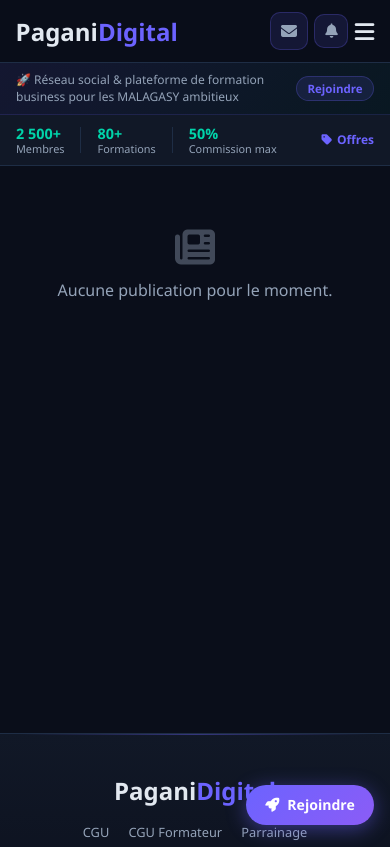
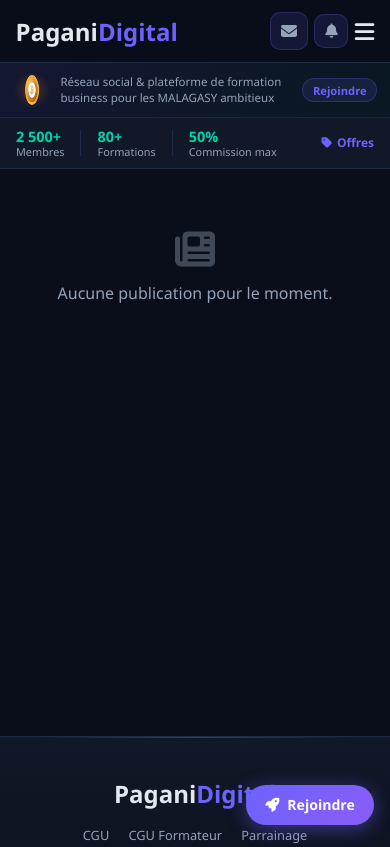
Before and after one commit to pagani-digital/pagani-digital, a plain HTML site: page frontend/pages/index.html in a window 390 px wide. Shown: the top 847 px of the page. Drawn offline with Linux system fonts and the light colour scheme; no server answers.

Commit message:
index mobile : bitcoin anime dans banniere intro

```diff
--- a/frontend/pages/index.html
+++ b/frontend/pages/index.html
@@ -47,16 +47,18 @@
       /* Mini banniere presentation */
       .mobile-intro-bar {
         display: flex; align-items: center; justify-content: space-between;
-        gap: 0.8rem; padding: 0.55rem 1rem;
+        gap: 0.6rem; padding: 0.5rem 0.8rem;
         background: linear-gradient(135deg, rgba(108,99,255,0.1), rgba(0,212,170,0.05));
         border-bottom: 1px solid rgba(108,99,255,0.15);
       }
-      .mobile-intro-text { font-size: 0.75rem; color: var(--text2); line-height: 1.4; flex: 1; }
+      .mobile-intro-coin { flex-shrink: 0; display: flex; align-items: center; }
+      .mobile-intro-text { font-size: 0.72rem; color: var(--text2); line-height: 1.4; flex: 1; }
       .mobile-intro-cta {
-        font-size: 0.72rem; font-weight: 700; color: var(--accent);
+        font-size: 0.7rem; font-weight: 700; color: var(--accent);
         white-space: nowrap; text-decoration: none;
         background: rgba(108,99,255,0.12); border: 1px solid rgba(108,99,255,0.25);
-        padding: 0.25rem 0.65rem; border-radius: 50px; transition: background 0.2s;
+        padding: 0.22rem 0.6rem; border-radius: 50px; transition: background 0.2s;
+        flex-shrink: 0;
       }
       /* Header hero masque sur mobile - feed visible directement */
       .site-header { display: none !important; }
@@ -127,7 +129,16 @@
 
   <!-- MINI PRESENTATION MOBILE -->
   <div class="mobile-intro-bar">
-    <span class="mobile-intro-text">🚀 Réseau social &amp; plateforme de formation business pour les MALAGASY ambitieux</span>
+    <div class="mobile-intro-coin">
+      <div class="coin-wrapper" style="width:38px;height:38px">
+        <div class="coin" style="width:30px;height:30px">
+          <div class="coin-face coin-front" style="font-size:1rem"><i class="fab fa-bitcoin"></i></div>
+          <div class="coin-face coin-back" style="font-size:1rem"><i class="fab fa-bitcoin"></i></div>
+        </div>
+        <div class="coin-glow"></div>
+      </div>
+    </div>
+    <span class="mobile-intro-text">Réseau social &amp; plateforme de formation business pour les MALAGASY ambitieux</span>
     <a href="dashboard.html" class="mobile-intro-cta">Rejoindre</a>
   </div>
 
```
